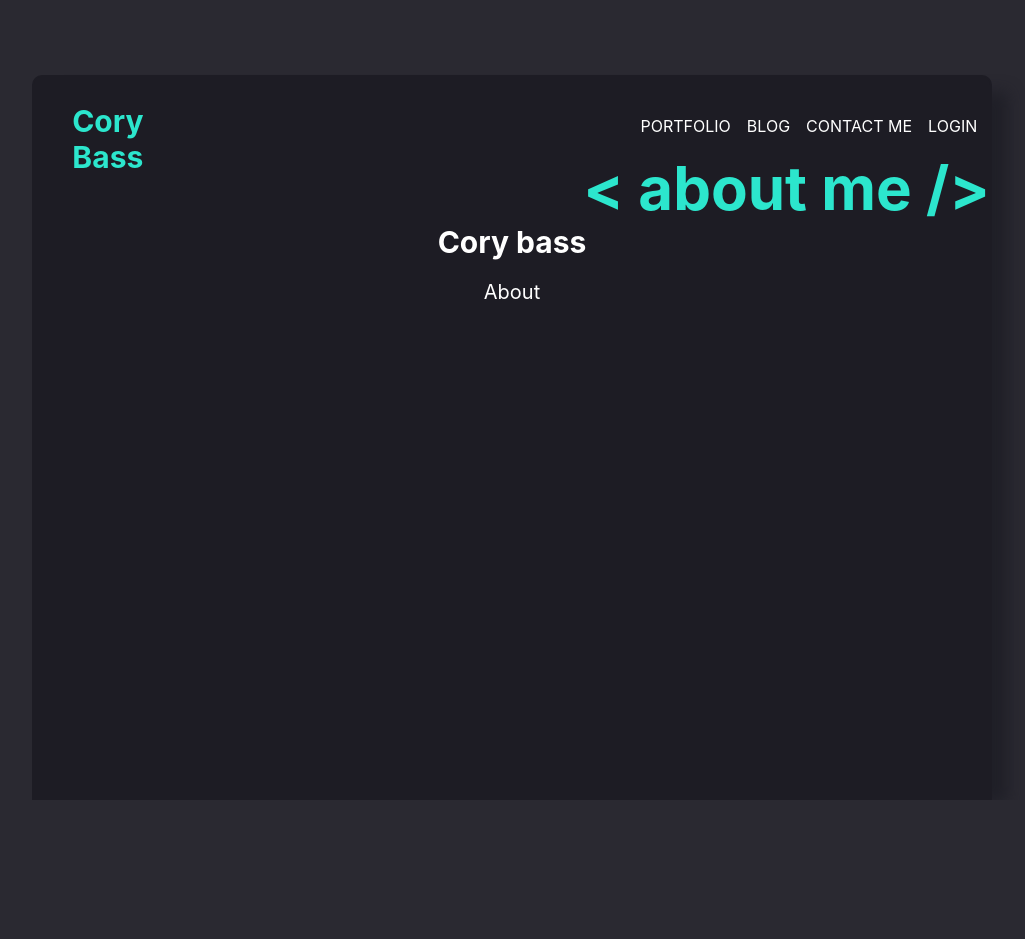
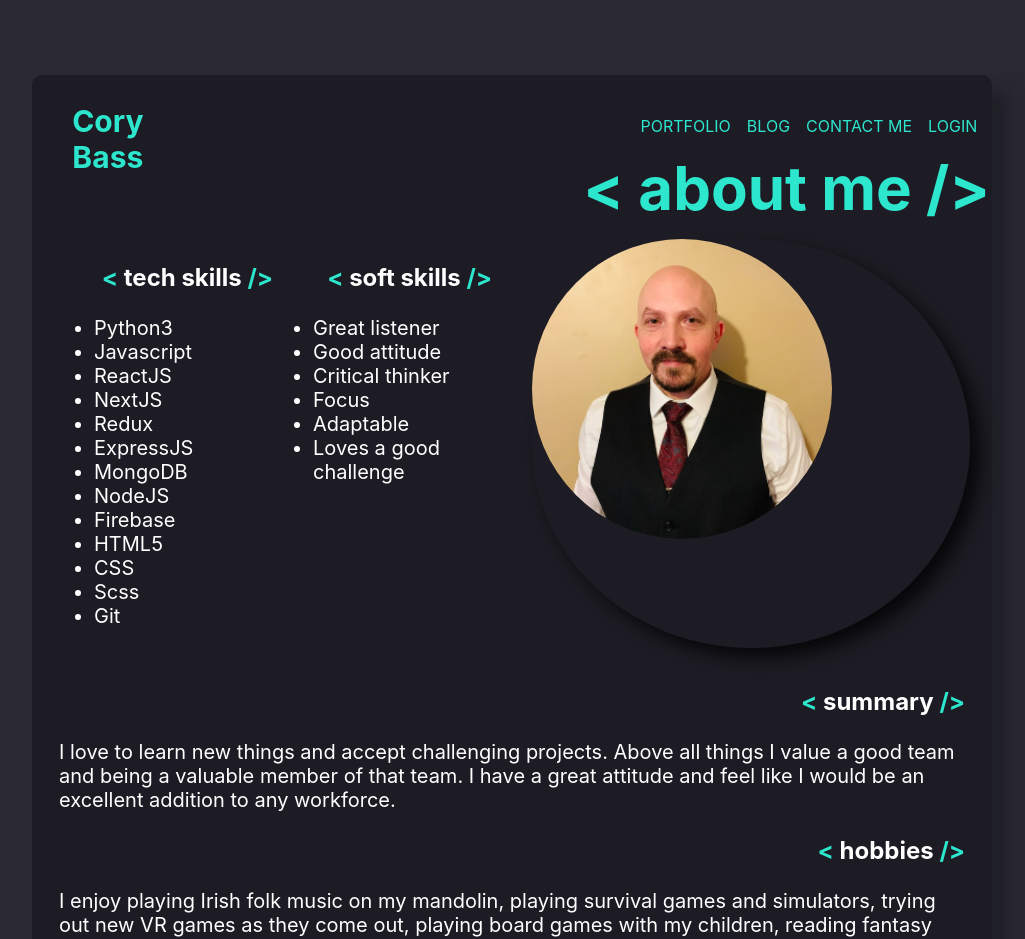
Before and after one commit to cbass2404/cory-bass-portfolio, a Next.js app: page / in a window 1280 px wide. Shown: the top 939 px of the page, without its empty margins (128-1153 px from the left). Before the commit the page ends 800 px from the top, so only its background shows below. Built offline with nearby package versions, Linux system fonts and the light colour scheme; no server answers.

Commit message:
added content to about-me page

```diff
--- /dev/null
+++ b/components/aboutMe/AboutSection.module.scss
@@ -0,0 +1,8 @@
+@import '../../styles/theme.scss';
+
+.wrapper {
+  padding: 0 25px 25px 25px;
+  .content {
+    text-align: left;
+  }
+}
--- a/components/aboutMe/AboutSection.tsx
+++ b/components/aboutMe/AboutSection.tsx
@@ -1,7 +1,36 @@
+import HighlightedContent from '../../lib/HighlightedContent';
+import classes from './AboutSection.module.scss';
+
 const AboutSection = () => {
   return (
-    <div>
-      <p>About</p>
+    <div className={classes.wrapper}>
+      <div className={classes.content}>
+        <HighlightedContent content="summary" />
+        <p>
+          I love to learn new things and accept challenging projects. Above all
+          things I value a good team and being a valuable member of that team. I
+          have a great attitude and feel like I would be an excellent addition
+          to any workforce.
+        </p>
+      </div>
+      <div className={classes.content}>
+        <HighlightedContent content="hobbies" />
+        <p>
+          I enjoy playing Irish folk music on my mandolin, playing survival
+          games and simulators, trying out new VR games as they come out,
+          playing board games with my children, reading fantasy series,
+          researching and learning new things. In the evenings I enjoy playing
+          through{' '}
+          <a
+            href="https://www.codewars.com/users/cbass07"
+            target="_blank"
+            rel="noreferrer"
+          >
+            codewars
+          </a>
+          .
+        </p>
+      </div>
     </div>
   );
 };
--- /dev/null
+++ b/components/aboutMe/HeroSection.module.scss
@@ -0,0 +1,36 @@
+@import '../../styles/theme.scss';
+
+.wrapper {
+  width: 100%;
+  height: auto;
+  display: flex;
+  justify-content: space-evenly;
+
+  .content {
+    text-align: left;
+    width: 50%;
+    height: auto;
+    margin: 15px 20px;
+  }
+  .skills {
+    display: flex;
+    flex-direction: row;
+    height: auto;
+
+    .list {
+      width: 100%;
+    }
+  }
+
+  .image {
+    border-radius: 100%;
+    -webkit-box-shadow: 10px 10px 17px 0px rgba(0, 0, 0, 0.75);
+    -moz-box-shadow: 10px 10px 17px 0px rgba(0, 0, 0, 0.75);
+    box-shadow: 10px 10px 17px 0px rgba(0, 0, 0, 0.75);
+    img {
+      border-radius: 100%;
+      height: auto;
+      width: auto;
+    }
+  }
+}
--- a/components/aboutMe/HeroSection.tsx
+++ b/components/aboutMe/HeroSection.tsx
@@ -1,7 +1,34 @@
+import Image from 'next/dist/client/image';
+
+import HighlightedContent from '../../lib/HighlightedContent';
+import { techSkills, softSkills } from './skillsArrays';
+import classes from './HeroSection.module.scss';
+
 const HeroSection = () => {
+  const handleLI: (list: string[]) => JSX.Element[] = (list) => {
+    return list.map((item: string) => <li key={item}>{item}</li>);
+  };
+
   return (
-    <div>
-      <h2>Cory bass</h2>
+    <div className={classes.wrapper}>
+      <div className={classes.content + ' ' + classes.skills}>
+        <div className={classes.list}>
+          <HighlightedContent content="tech skills" />
+          <ul>{handleLI(techSkills)}</ul>
+        </div>
+        <div className={classes.list}>
+          <HighlightedContent content="soft skills" />
+          <ul>{handleLI(softSkills)}</ul>
+        </div>
+      </div>
+      <div className={classes.content + ' ' + classes.image}>
+        <Image
+          src="/images/about/coryBass.png"
+          alt="About Me Profile Picture"
+          width={300}
+          height={300}
+        />
+      </div>
     </div>
   );
 };
--- /dev/null
+++ b/components/aboutMe/skillsArrays.ts
@@ -0,0 +1,24 @@
+export const techSkills: string[] = [
+  'Python3',
+  'Javascript',
+  'ReactJS',
+  'NextJS',
+  'Redux',
+  'ExpressJS',
+  'MongoDB',
+  'NodeJS',
+  'Firebase',
+  'HTML5',
+  'CSS',
+  'Scss',
+  'Git',
+];
+
+export const softSkills: string[] = [
+  'Great listener',
+  'Good attitude',
+  'Critical thinker',
+  'Focus',
+  'Adaptable',
+  'Loves a good challenge',
+];
--- /dev/null
+++ b/lib/HighlightedContent.module.scss
@@ -0,0 +1,14 @@
+@import '../styles/theme.scss';
+
+.wrapper {
+  text-align: right;
+  font-size: 1.2rem;
+  font-weight: 700;
+  .highlighted {
+    color: $teal;
+  }
+
+  .text {
+    color: $white;
+  }
+}
--- /dev/null
+++ b/lib/HighlightedContent.tsx
@@ -0,0 +1,13 @@
+import classes from './HighlightedContent.module.scss';
+
+const HighlightedContent = (props: any) => {
+  return (
+    <p className={classes.wrapper}>
+      <span className={classes.highlighted}>{`< `}</span>
+      <span className={classes.text}>{props.content}</span>
+      <span className={classes.highlighted}>{` />`}</span>
+    </p>
+  );
+};
+
+export default HighlightedContent;
--- a/pages/api/auth/signup.ts
+++ b/pages/api/auth/signup.ts
@@ -12,11 +12,11 @@ interface UserData {
 }
 
 interface NewUser {
+  _id: string;
   username: string;
+  email: string;
   password: string;
-  email: string;
   image: string;
-  _id: string;
   admin: boolean;
 }
 
--- a/styles/globals.scss
+++ b/styles/globals.scss
@@ -33,7 +33,8 @@ h6 {
 }
 
 .container {
-  height: calc(100vh - 75px);
+  height: 100%;
+  min-height: calc(100vh - 75px);
   width: 75vw;
   max-width: 1200px;
   background-color: $dark-gray;
@@ -58,7 +59,7 @@ h1 {
 }
 
 a {
-  color: $white;
+  color: $teal;
   text-decoration: none;
 }
 
```
Also changed, not shown: public/images/about/coryBass.png (added), public/images/about/cory_bass_profile.jpg (deleted).
